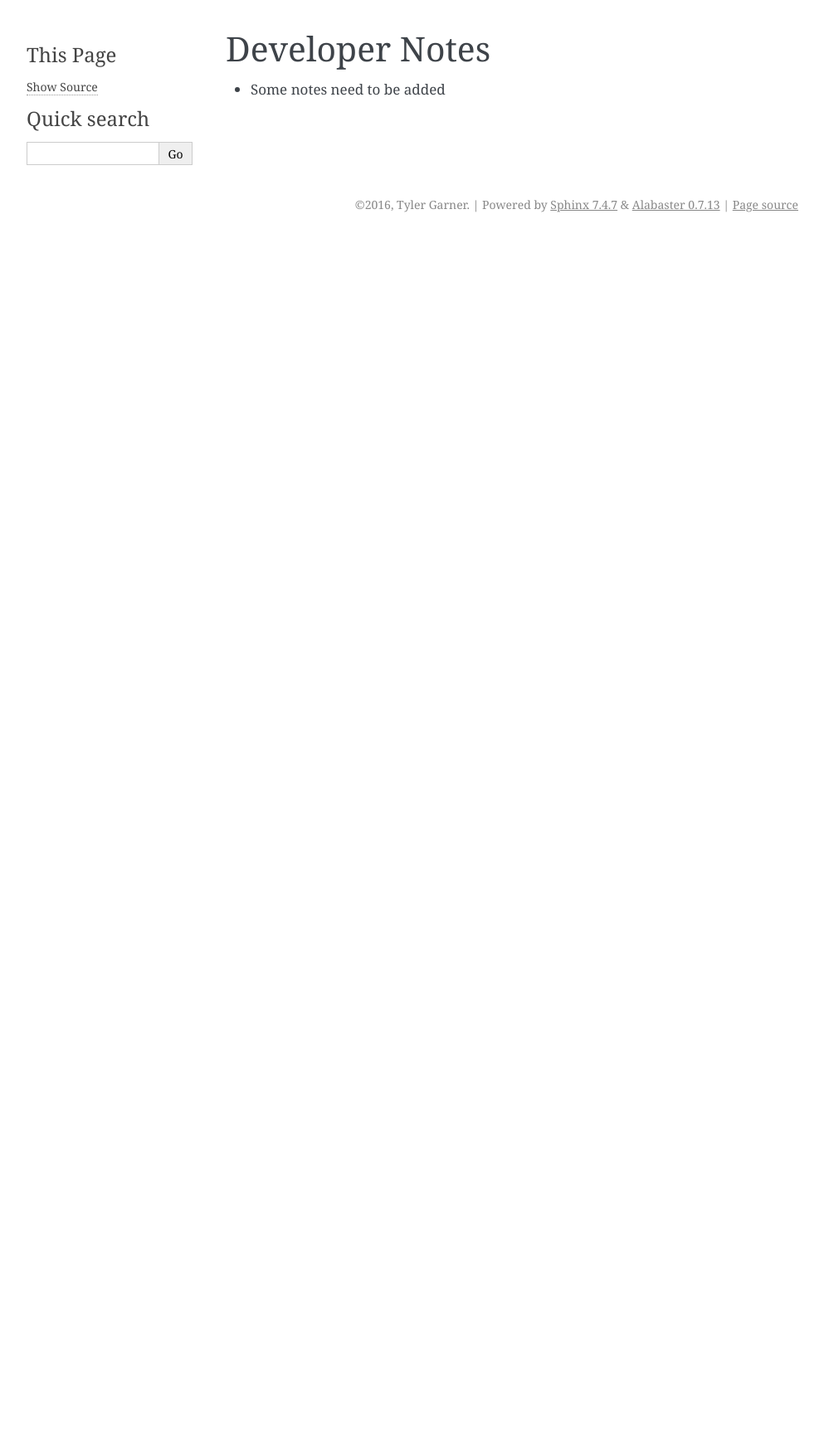
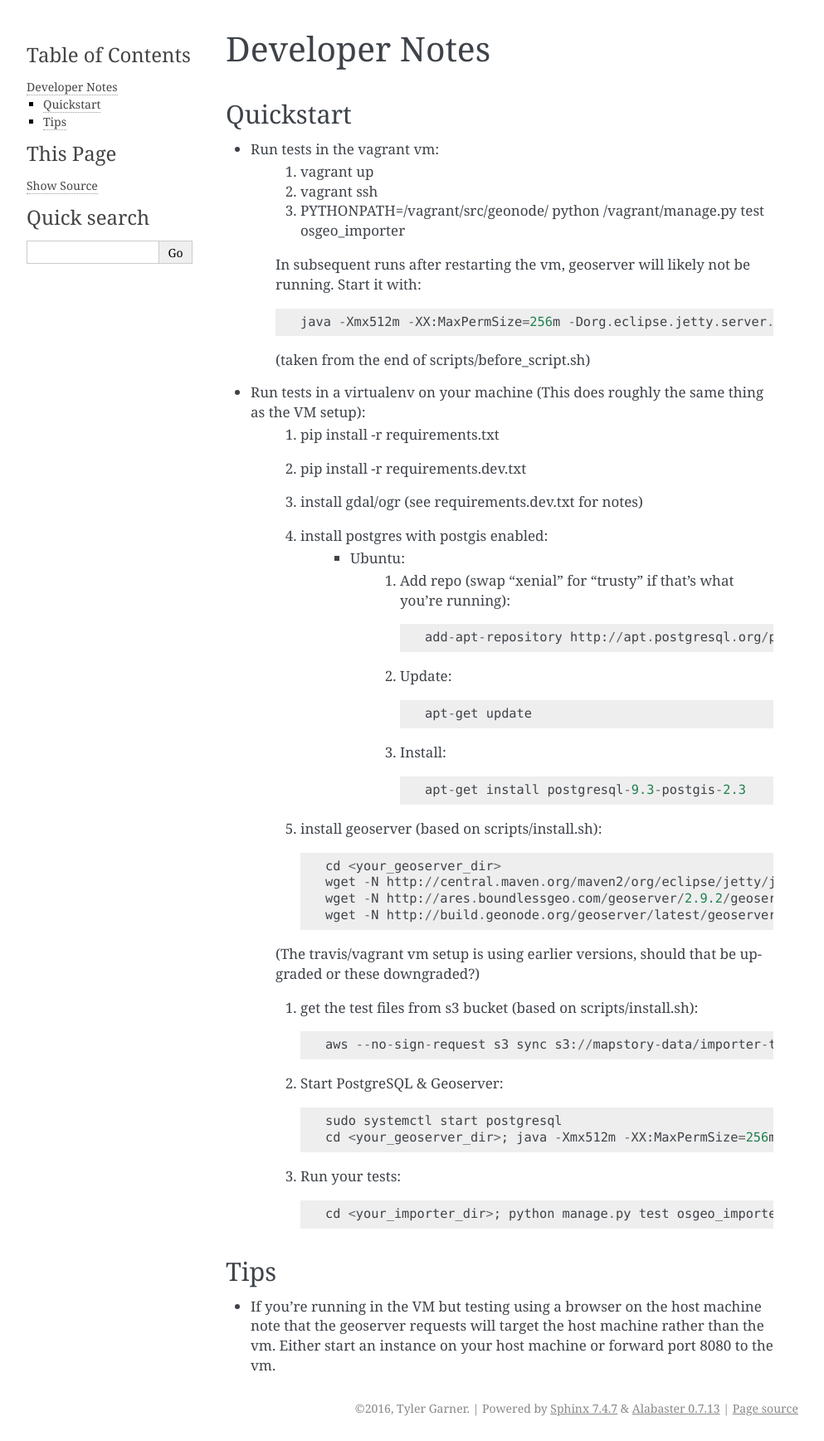
Before and after one commit to GeoNode/django-osgeo-importer, a Sphinx documentation site: the page built from docs/developer_notes.rst, in a window 1280 px wide. Shown: the whole page at 83% size, without its empty margins (148-1141 px from the left). Built offline with Sphinx 7.4.7, drawn with Linux system fonts in a browser that asks for light colours; before the commit the page ends 900 px from its top, so only the background shows below that.

Commit message:
Fill in draft 1 of developer notes.

```diff
--- a/docs/developer_notes.rst
+++ b/docs/developer_notes.rst
@@ -1,4 +1,62 @@
 Developer Notes
 ===============
 
-* Some notes need to be added
+Quickstart
+----------
+* Run tests in the vagrant vm:
+    #. vagrant up
+    #. vagrant ssh
+    #. PYTHONPATH=/vagrant/src/geonode/ python /vagrant/manage.py test osgeo_importer
+
+    In subsequent runs after restarting the vm, geoserver will likely not be running.
+    Start it with::
+
+        java -Xmx512m -XX:MaxPermSize=256m -Dorg.eclipse.jetty.server.webapp.parentLoaderPriority=true -jar gs/jetty-runner-8.1.8.v20121106.jar --path /geoserver gs/geoserver.war
+
+    (taken from the end of scripts/before_script.sh)
+
+* Run tests in a virtualenv on your machine (This does roughly the same thing as the VM setup):
+    #. pip install -r requirements.txt
+    #. pip install -r requirements.dev.txt
+    #. install gdal/ogr (see requirements.dev.txt for notes)
+    #. install postgres with postgis enabled:
+        * Ubuntu:
+            #. Add repo (swap "xenial" for "trusty" if that's what you're running)::
+
+                add-apt-repository http://apt.postgresql.org/pub/repos/apt/ trusty-pgdg main
+
+            #. Update::
+
+                apt-get update
+
+            #. Install::
+
+                apt-get install postgresql-9.3-postgis-2.3
+
+    #. install geoserver (based on scripts/install.sh)::
+
+        cd <your_geoserver_dir>
+        wget -N http://central.maven.org/maven2/org/eclipse/jetty/jetty-runner/9.4.0.v20161208/jetty-runner-9.4.0.v20161208.jar
+        wget -N http://ares.boundlessgeo.com/geoserver/2.9.2/geoserver-2.9.2-latest-war.zip
+        wget -N http://build.geonode.org/geoserver/latest/geoserver.war
+
+    (The travis/vagrant vm setup is using earlier versions, should that be upgraded or these downgraded?)
+
+    #. get the test files from s3 bucket (based on scripts/install.sh)::
+
+        aws --no-sign-request s3 sync s3://mapstory-data/importer-test-files/ importer-test-files
+
+    #. Start PostgreSQL & Geoserver::
+
+        sudo systemctl start postgresql
+        cd <your_geoserver_dir>; java -Xmx512m -XX:MaxPermSize=256m -Dorg.eclipse.jetty.server.webapp.parentLoaderPriority=true -jar jetty-runner-9.3.9.v20161208.jar --path /geoserver geoserver.war
+
+    #. Run your tests::
+
+        cd <your_importer_dir>; python manage.py test osgeo_importer
+
+Tips
+----
+* If you're running in the VM but testing using a browser on the host machine note that
+  the geoserver requests will target the host machine rather than the vm.  Either
+  start an instance on your host machine or forward port 8080 to the vm.
```
